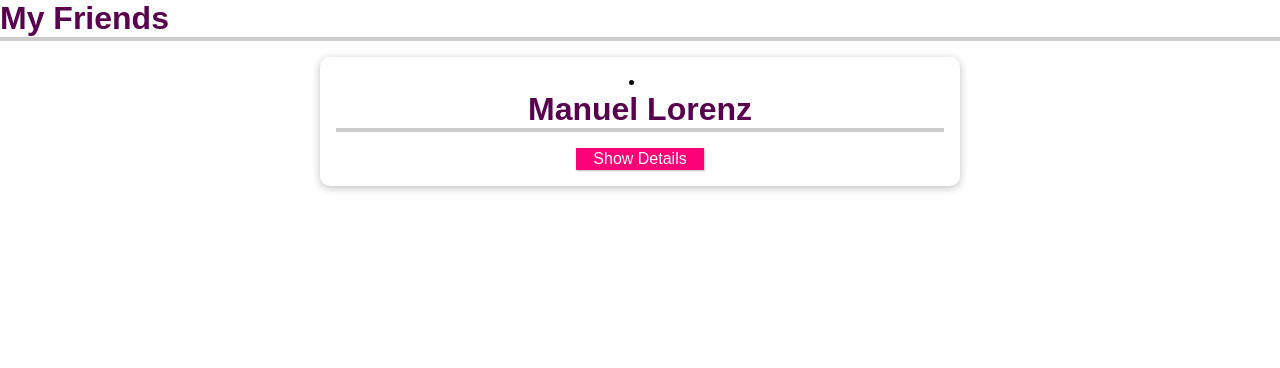
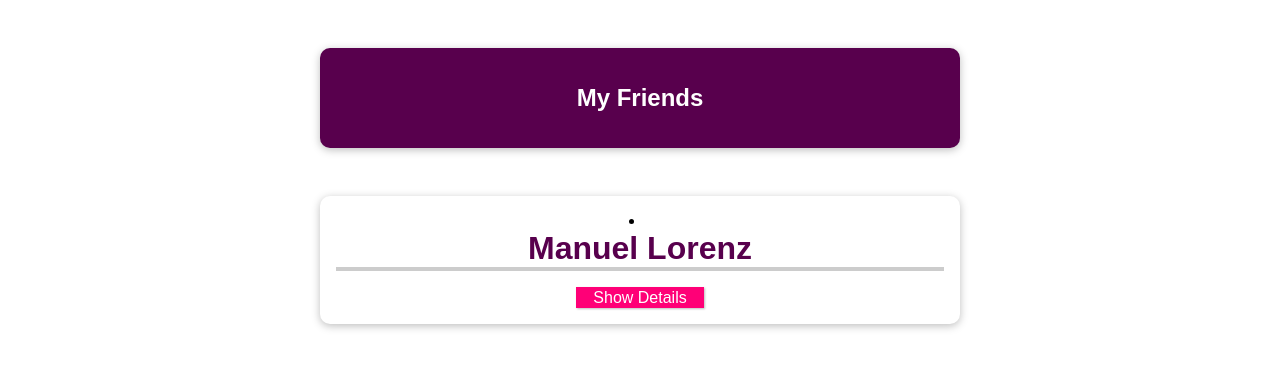
Before and after one commit to Manojlovic1998/vue-friends-app, a Vue app: page / in a window 1280 px wide. Shown: the top 368 px of the page. Built offline with nearby package versions, Linux system fonts and the light colour scheme.

Commit message:
Update App config template context

```diff
--- a/src/App.vue
+++ b/src/App.vue
@@ -1,6 +1,8 @@
 <template>
   <section>
-    <h2>My Friends</h2>
+    <header>
+      <h1>My Friends</h1>
+    </header>
     <friend-contact></friend-contact>
   </section>
 </template>
```
